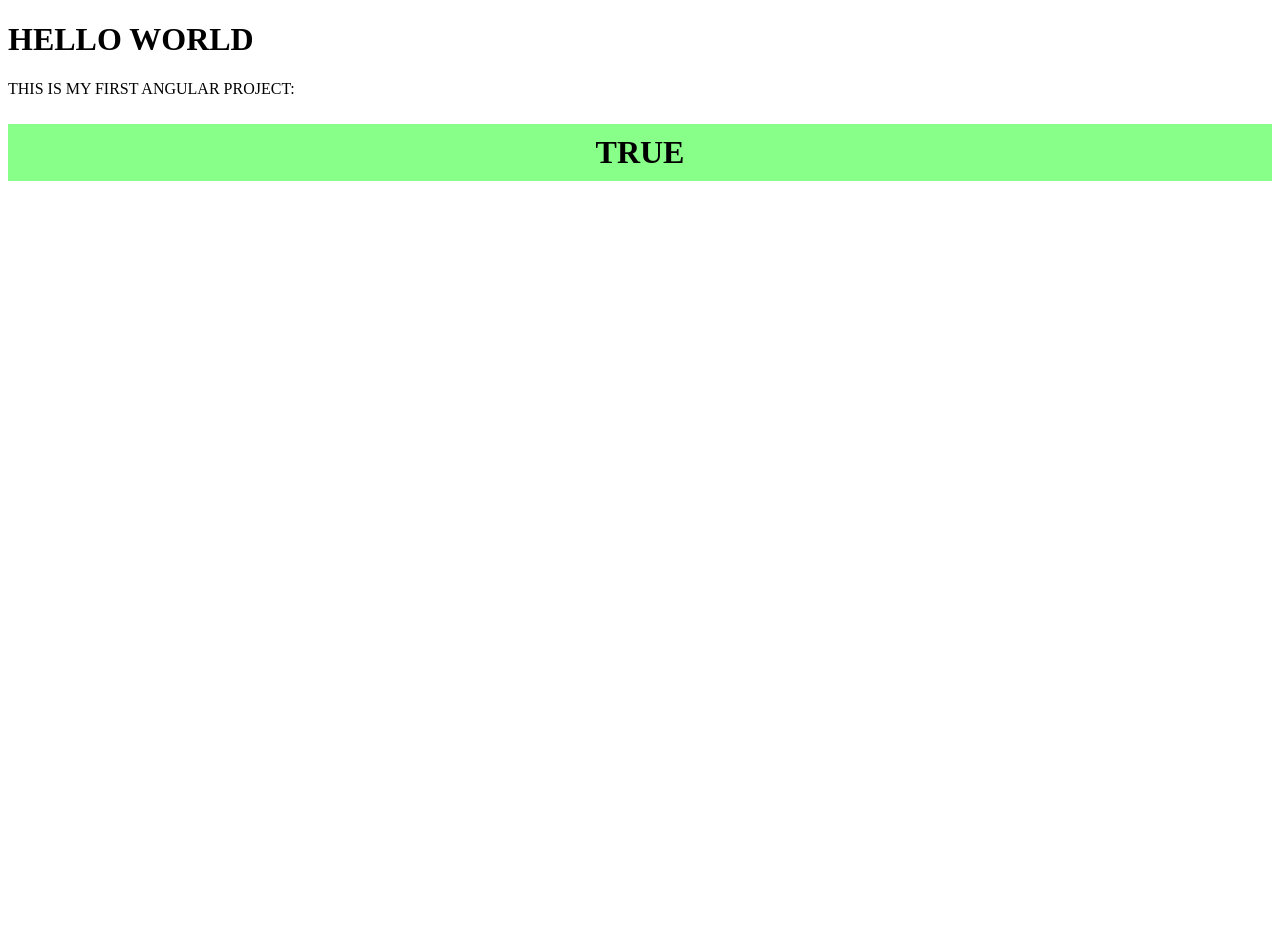
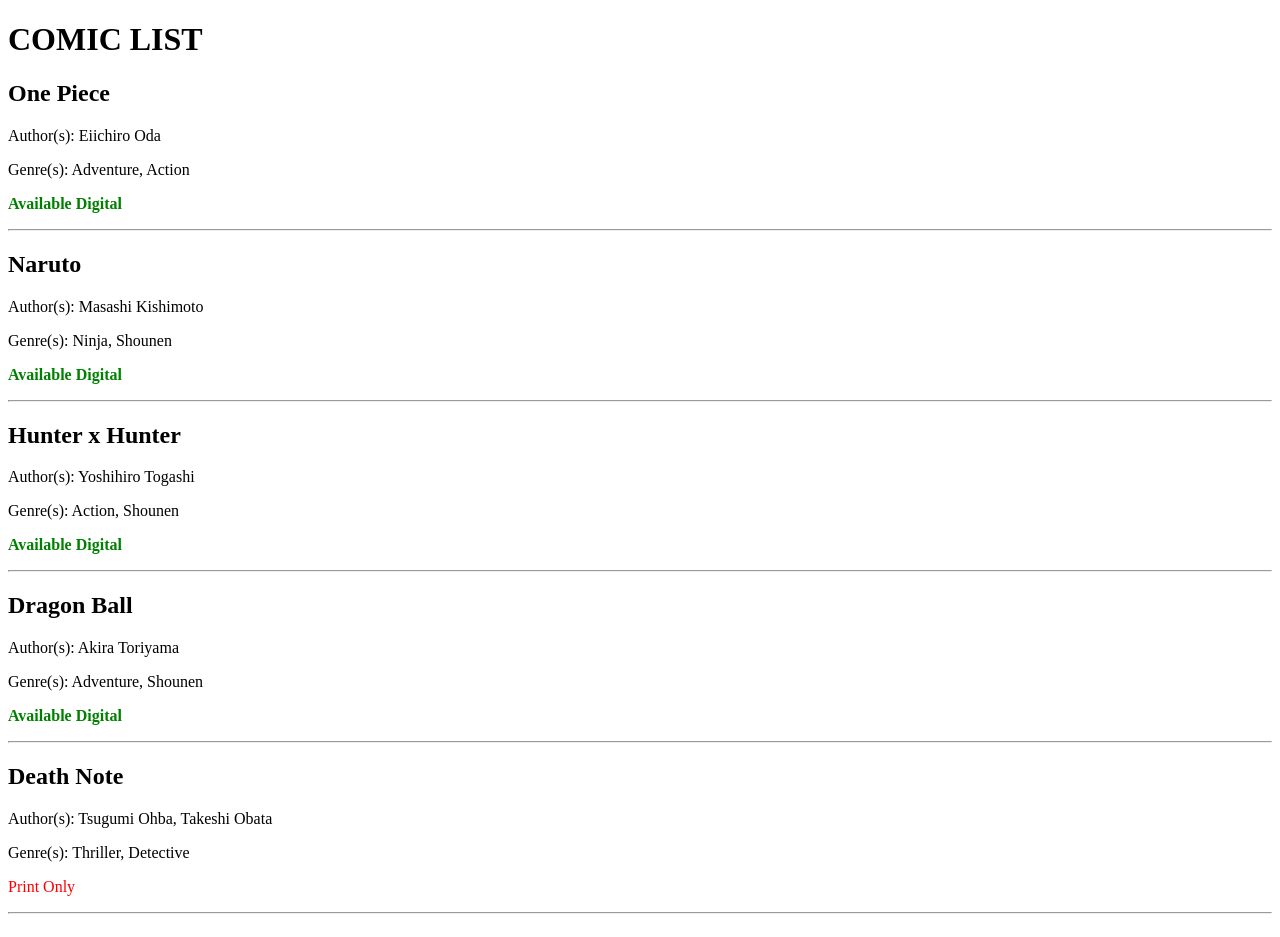
Before and after one commit to tph2026/T-P-Learning-AngularF26, an Angular app: page / in a window 1280 px wide. Shown: the top 937 px of the page. Before the commit the page ends 800 px from the top, so only its background shows below. Built offline with nearby package versions, Linux system fonts and the light colour scheme.

Commit message:
Item List, for, if, else, empty, Display HTML.

```diff
--- a/src/app/app.html
+++ b/src/app/app.html
@@ -1,18 +1,28 @@
 
 <style></style>
 
-<main class="main">
-  <h1> {{ firstMessage }}</h1>
-  <p> THIS IS MY FIRST ANGULAR PROJECT:</p>
-  <h2 style="
-    text-transform: uppercase;
-    background-color: #8f8;
-    color: #000;
-    text-align: center;
-    padding: 10px 5px;
-    font-weight: bolder;
-    font-size: 2rem;
-  ">{{ isFirstAngularProject }}</h2>
-</main>
+<div class="comic-list">
+  <h1>COMIC LIST</h1>
+
+  <!-- comicList from app.ts -->
+  @for (comic of comicList; track comic.id) {
+    @if (comic.digitalAvailable) {
+      <h2>{{ comic.title }}</h2>
+      <p>Author(s): {{ comic.author.join(', ') }}</p>
+      <p>Genre(s): {{ comic.genre.join(', ') }}</p>
+      <p style="color: green; font-weight: 800;">Available Digital</p>
+      <hr>
+    } @else {
+      <h2>{{ comic.title }}</h2>
+      <p>Author(s): {{ comic.author.join(', ') }}</p>
+      <p>Genre(s): {{ comic.genre.join(', ') }}</p>
+      <p style="color: red;">Print Only</p>
+      <hr>
+    }
+  } @empty {
+    <p>No Comic to Show.</p>
+  }
+
+</div>
 
 <router-outlet />
--- a/src/app/app.ts
+++ b/src/app/app.ts
@@ -1,5 +1,6 @@
 import { Component, signal } from '@angular/core';
 import { RouterOutlet } from '@angular/router';
+import {Comic} from './shared/models/comic';
 
 @Component({
   imports: [RouterOutlet],
@@ -11,8 +12,68 @@
 
   title = signal('Angular-Project');
 
-  /* Code for the components here */
-  firstMessage:string = "HELLO WORLD";
-  isFirstAngularProject: boolean = true;
+  /* Comic Array List */
+  comicList: Comic[] = [
+    {
+      id: 1,
+      title: 'One Piece',
+      author: ['Eiichiro Oda'],
+      genre: ['Adventure', 'Action'],
+      digitalAvailable: true,
+      printAvailable: 1000000,
+      isOnHiatus: false,
+    },
+    {
+      id: 2,
+      title: 'Naruto ',
+      author: ['Masashi Kishimoto'],
+      genre: ['Ninja', 'Shounen'],
+      digitalAvailable: true,
+      printAvailable: true,
+      isOnHiatus: false,
+    },
+    {
+      id: 3,
+      title: 'Hunter x Hunter',
+      author: ['Yoshihiro Togashi'],
+      genre: ['Action', 'Shounen'],
+      digitalAvailable: true,
+      printAvailable: true,
+      isOnHiatus: true,
+    },
+    {
+      id: 4,
+      title: 'Dragon Ball',
+      author: ['Akira Toriyama'],
+      genre: ['Adventure', 'Shounen'],
+      digitalAvailable: true,
+      printAvailable: true,
+      isOnHiatus: false,
+    },
+    {
+      id: 5,
+      title: 'Death Note',
+      author: ['Tsugumi Ohba', 'Takeshi Obata'],
+      genre: ['Thriller', 'Detective'],
+      digitalAvailable: false,
+      printAvailable: false,
+      isOnHiatus: false,
+    },
+    {
+      id: 6,
+      title: 'One-Punch Man',
+      author: ['One', 'Yusuke Murata'],
+      genre: ['Action', 'Comedy'],
+      digitalAvailable: true,
+      printAvailable: true,
+      isOnHiatus: false,
+    },
+  ];
 
+  // Let the parent component react to a card being opened
+  onComicOpened(comic: Comic): void {
+    /* Place holder for now */
+    console.warn("Opened: ", comic.title)
+
+  }
 }
--- a/src/app/shared/models/comic.ts
+++ b/src/app/shared/models/comic.ts
@@ -2,10 +2,8 @@
   id: number;
   title: string;
   author: string[];
-  artist: string[];
   genre: string[];
-  theme: string[];
-  digitalAvailable: boolean | number; /* number to show specific stock count */
-  paperbackAvailable?: boolean | number; /* number to show specific stock count */
+  digitalAvailable: boolean;
+  printAvailable: boolean | number;
   isOnHiatus?: boolean;
 }
```
